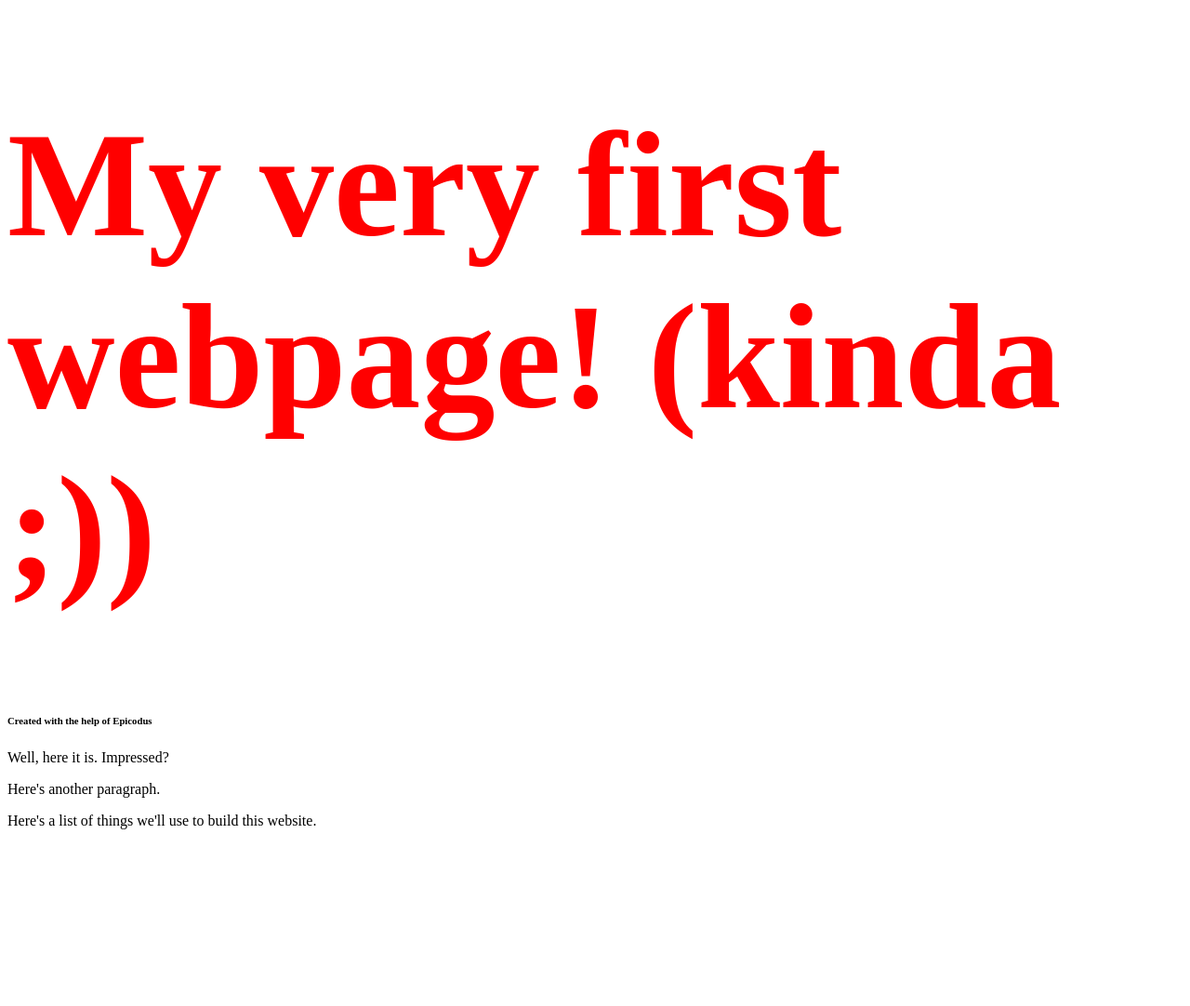
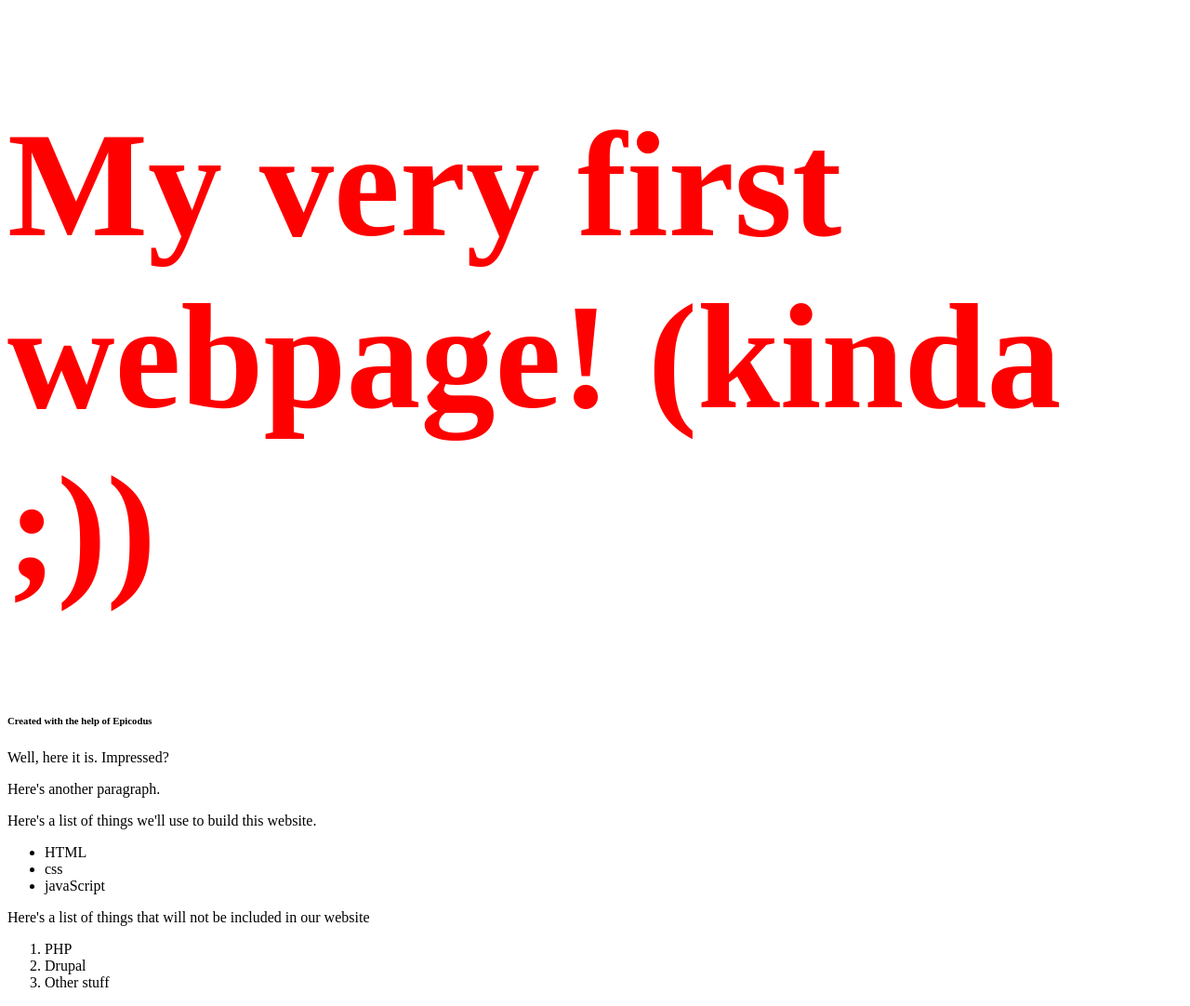
Before and after one commit to Sean-Peterson/my-first-webpage, a plain HTML site: page index.html in a window 1280 px wide. Shown: the whole page at 93% size. Before the commit the page ends 908 px from the top, so only its background shows below. Drawn offline with Linux system fonts and the light colour scheme.

Commit message:
add ul and ol lists

```diff
--- a/index.html
+++ b/index.html
@@ -15,6 +15,17 @@
     <p>Here's another paragraph.</p>
     <div>
       <p>Here's a list of things we'll use to build this website.</p>
+        <ul>
+          <li>HTML</li>
+          <li>css</li>
+          <li>javaScript</li>
+        </ul>
+      <p>Here's a list of things that will not be included in our website</p>
+        <ol>
+          <li>PHP</li>
+          <li>Drupal</li>
+          <li>Other stuff</li>
+        </ol>
     </div>
   </body>
 
```
